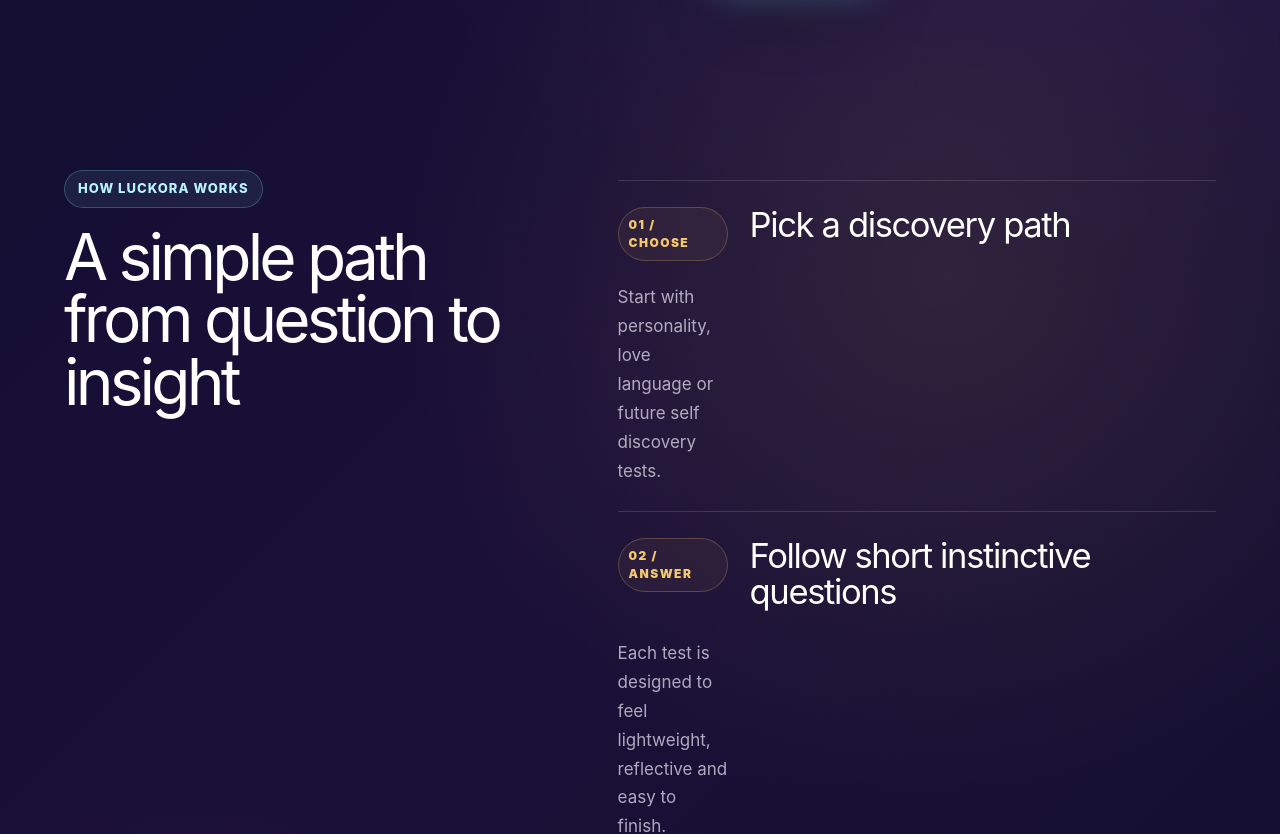
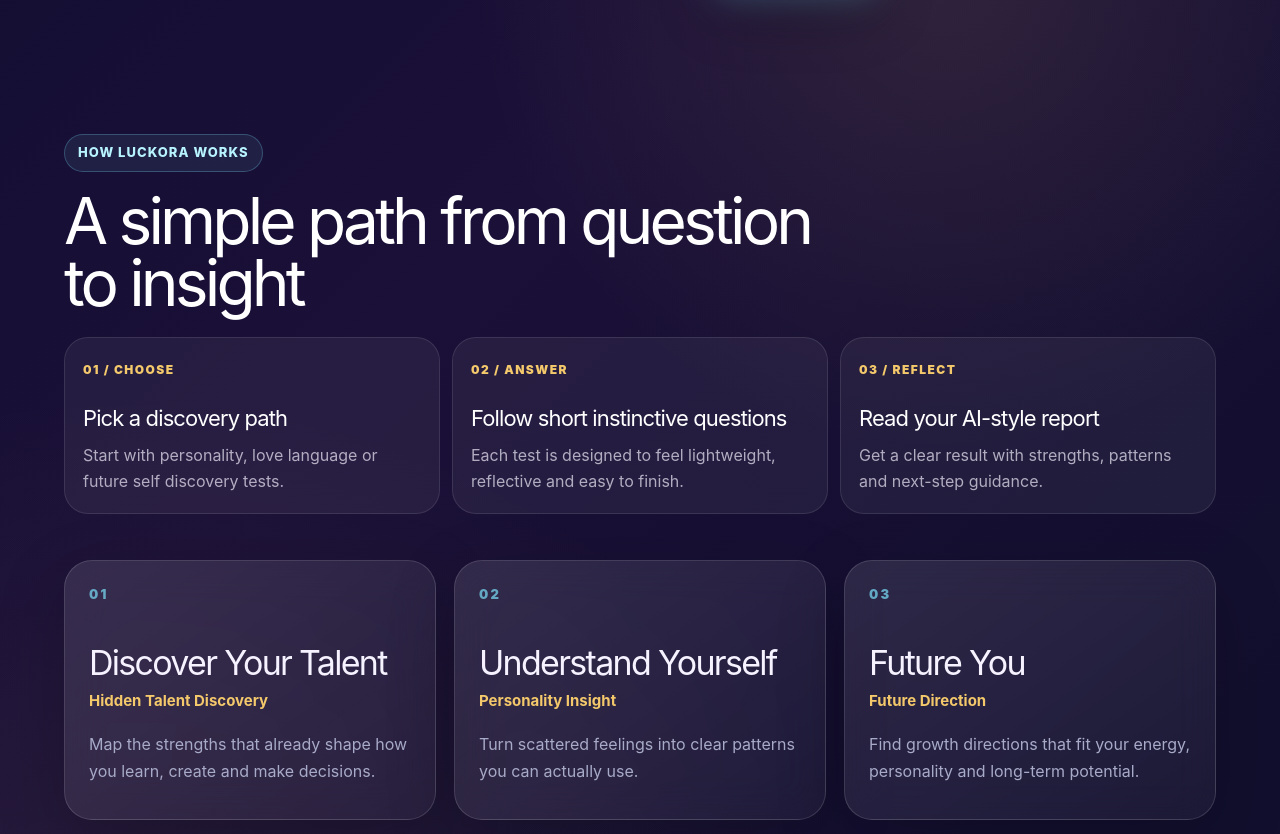
Before and after one commit to gegegwu/luckora-global, a Next.js app in the folder luckora-global/: page / in a window 1280 px wide. Shown: the part 1542-2376 px from the top of the page. Built offline with nearby package versions, Linux system fonts and the light colour scheme; no server answers.

Commit message:
Restore homepage how cards without outer frame

```diff
--- a/luckora-global/app/globals.css
+++ b/luckora-global/app/globals.css
@@ -1023,43 +1023,26 @@
 
 .how-section {
   margin-top: 18px;
-  display: grid;
-  grid-template-columns: minmax(0, 0.9fr) minmax(320px, 1.1fr);
-  gap: clamp(28px, 5vw, 72px);
-  align-items: start;
-  padding: 64px 0 42px;
+  padding: 28px 0;
 }
 
 .how-grid {
   display: grid;
-  grid-template-columns: 1fr;
-  gap: 0;
-  margin-top: 10px;
+  grid-template-columns: repeat(3, 1fr);
+  gap: 12px;
+  margin-top: 22px;
 }
 
 .how-grid article {
-  display: grid;
-  grid-template-columns: 110px 1fr;
-  gap: 22px;
-  align-items: start;
-  min-height: auto;
-  border-top: 1px solid rgba(255, 255, 255, 0.14);
-  padding: 26px 0;
-  background: transparent;
-}
-
-.how-grid article:last-child {
-  border-bottom: 1px solid rgba(255, 255, 255, 0.14);
+  min-height: 168px;
+  border: 1px solid rgba(255, 255, 255, 0.1);
+  border-radius: 24px;
+  padding: 18px;
+  background: rgba(255, 255, 255, 0.055);
 }
 
 .how-grid span {
-  display: inline-flex;
-  width: fit-content;
-  border: 1px solid rgba(244, 201, 107, 0.24);
-  border-radius: 999px;
-  padding: 8px 10px;
   color: var(--gold);
-  background: rgba(244, 201, 107, 0.055);
   font-size: 12px;
   font-weight: 950;
   letter-spacing: 0.12em;
@@ -1067,19 +1050,16 @@
 }
 
 .how-grid h3 {
-  margin: 0 0 8px;
+  margin: 22px 0 8px;
   color: #fff;
-  font-size: clamp(24px, 2.7vw, 36px);
-  line-height: 1.02;
+  font-size: 22px;
   letter-spacing: -0.04em;
 }
 
 .how-grid p {
-  max-width: 620px;
   margin: 0;
   color: rgba(246, 242, 255, 0.68);
-  font-size: 17px;
-  line-height: 1.7;
+  line-height: 1.62;
 }
 
 .feature-grid {
@@ -2153,11 +2133,6 @@
     padding-top: 64px;
   }
 
-  .how-section {
-    grid-template-columns: 1fr;
-    padding-top: 38px;
-  }
-
   .discovery-path-copy,
   .discovery-path-visual {
     grid-column: auto;
@@ -2287,11 +2262,6 @@
     width: min(280px, 86vw);
   }
 
-  .how-grid article {
-    grid-template-columns: 1fr;
-    gap: 14px;
-  }
-
   .orb-caption {
     right: 50%;
     bottom: 0;
```
